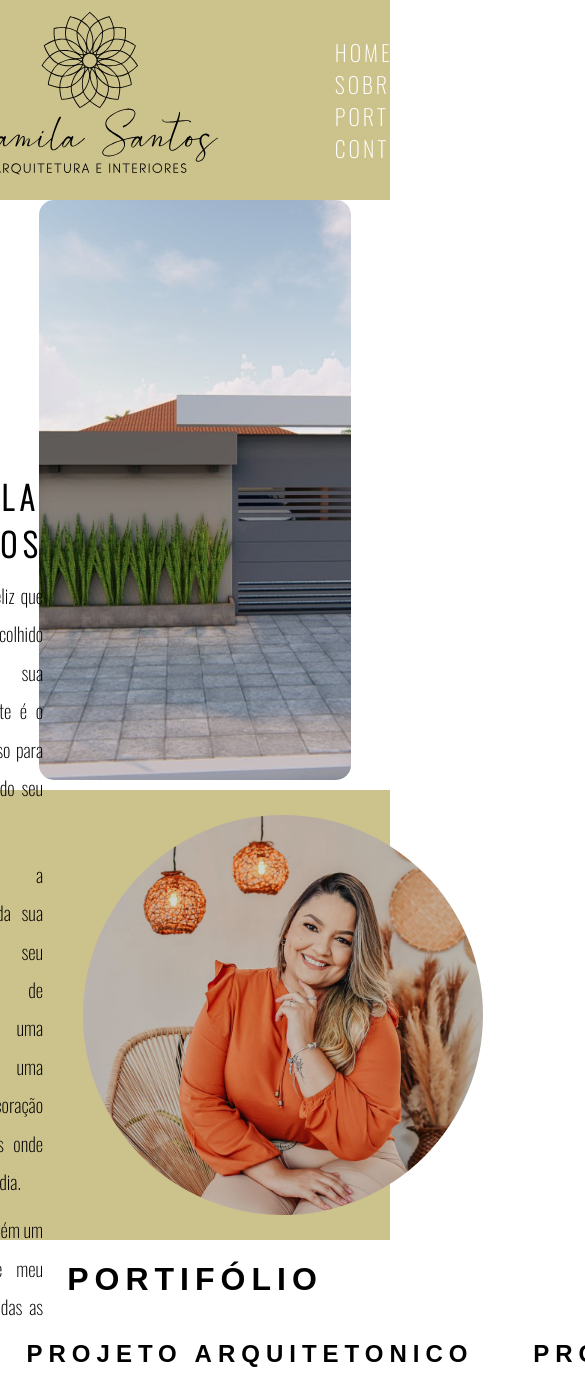
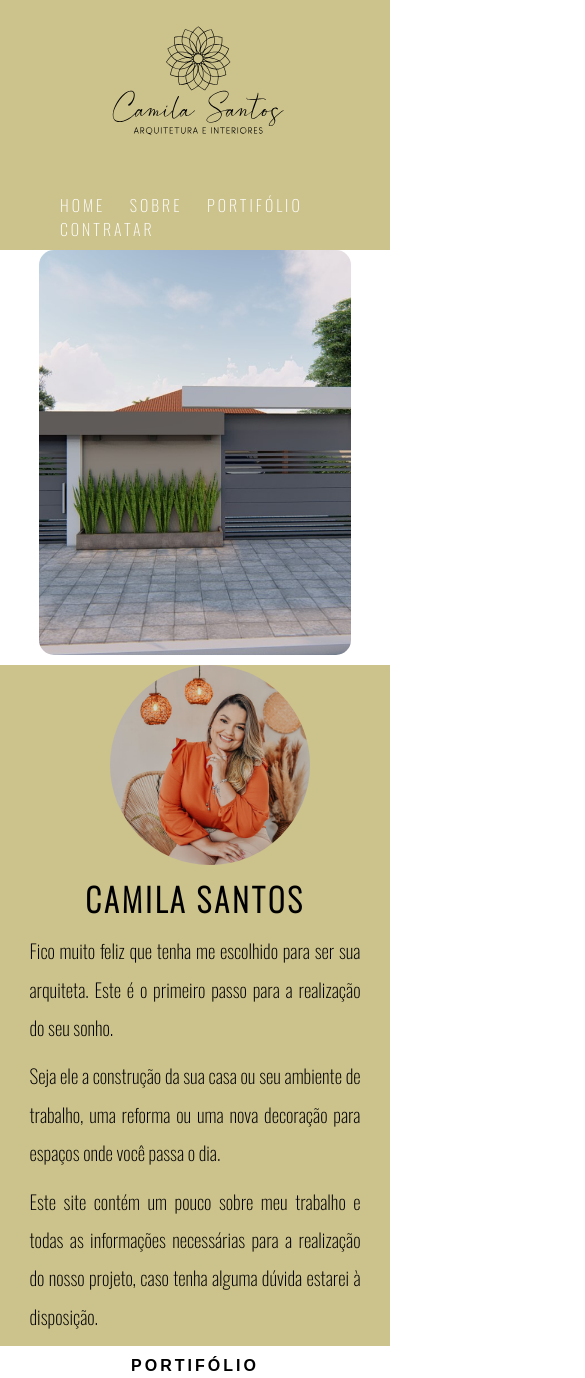
Before and after one commit to Ilgnerbecheleni/Projeto-Camila, a plain HTML site: page index.html in a window 390 px wide. Shown: the top 1378 px of the page, 585 px wide, since content can reach past the window. Drawn offline with nearby package versions, Linux system fonts and the light colour scheme.

Commit message:
responsive1

```diff
--- a/css/estilo.css
+++ b/css/estilo.css
@@ -187,3 +187,115 @@ footer li {
     list-style: none;
     margin: 20px;
 }
+
+@media only screen and (max-width: 700px) {
+    header {
+        width: 100%;
+        background: rgb(204, 194, 140);
+        height: 250px;
+        display: flex;
+        flex-direction: column;
+        justify-content: center;
+        align-items: center;
+    }
+    h1,
+    h2,
+    h3 {
+        text-transform: uppercase;
+        letter-spacing: 3px;
+        text-align: center;
+        font-size: 1em;
+    }
+    .header-logo {
+        margin: 0;
+        height: 150;
+        width: 200px;
+        margin: 0;
+    }
+    header ul li {
+        display: inline-block;
+        margin-left: 20px;
+    }
+    header ul a {
+        text-decoration: none;
+        text-transform: uppercase;
+        letter-spacing: 3px;
+        color: white;
+        font-family: 'Oswald', sans-serif;
+        font-size: 1em;
+        margin-bottom: 5px;
+    }
+    .works {
+        width: 100%;
+        display: flex;
+        flex-direction: column;
+        align-items: center;
+        justify-content: center;
+    }
+    .img-card {
+        width: 70%;
+        margin-left: 80px;
+    }
+    #sobre {
+        margin-top: 10px;
+        position: relative;
+        width: 100%;
+        height: auto;
+        display: flex;
+        flex-direction: column;
+        justify-content: center;
+        align-items: center;
+        background: rgb(204, 194, 140);
+    }
+    #sobre .text-content {
+        width: 90%;
+    }
+    #sobre img {
+        width: 200px;
+        height: 200px;
+        /*  ajuste imagem  */
+        object-fit: cover;
+        margin-left: 30px;
+        border-radius: 50%;
+    }
+    #card {
+        display: flex;
+        flex-direction: center;
+        justify-content: center;
+        align-items: center;
+    }
+    #slider {
+        width: 80%;
+        max-width: 350px;
+        height: 48vh;
+        max-height: 580px;
+        position: relative;
+    }
+    #slider img {
+        opacity: 0;
+        position: absolute;
+        width: 100%;
+        height: 100%;
+        /*  ajuste imagem  */
+        object-fit: cover;
+        /* animação  */
+        transition: opacity 1s ease-out;
+        border-radius: 15px;
+    }
+    .instructs {
+        font-family: 'Oswald', sans-serif;
+        background: rgb(92, 88, 61);
+        margin-top: 20px;
+        display: grid;
+        grid-template-columns: 1fr;
+        justify-items: center;
+        color: white;
+    }
+    .card-instructs {
+        width: 450px;
+        height: 250px;
+    }
+    .instructs p {
+        font-size: 20px;
+    }
+}
```
